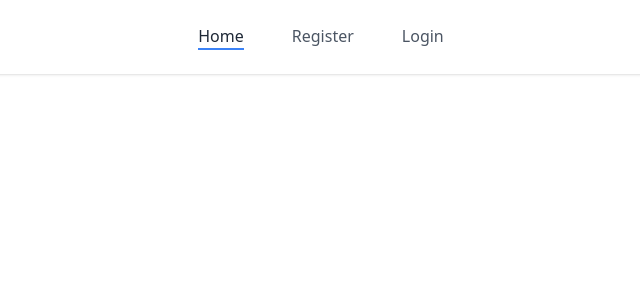
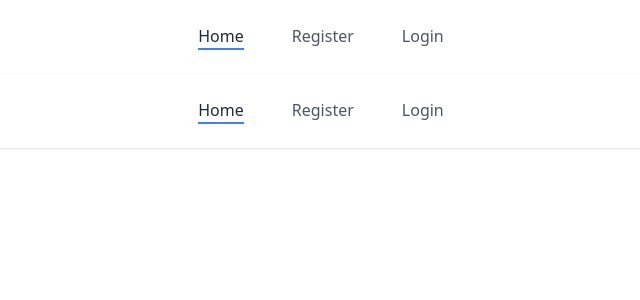
Before and after one commit to tanishqaarora/e--commerce-react, a React (Create React App) app: page / in a window 1280 px wide. Before the commit this address had no page. Shown: the top 300 px of the page, without its empty margins (319-959 px from the left). Built offline with nearby package versions, Linux system fonts and the light colour scheme.

Commit message:
changes in main component

```diff
--- a/src/components/MainComponent/MainComponent.js
+++ b/src/components/MainComponent/MainComponent.js
@@ -1,11 +1,23 @@
 import React from 'react';
 import Home from '../Home/Home';
+import { Routes, Route } from 'react-router-dom';
+import Layout from '../Layout/Layout';
+import Register from '../Auth/Register';
+import Login from '../Auth/Login';
 
 const MainComponent = () => {
     return (
-        <div>
-            <Home/>
-        </div>
+        <>
+            <div>
+                <Layout>
+                    <Routes>
+                        <Route path='/' element={ <Home/> }/>
+                        <Route path='/register' element={ <Register/> }/>
+                        <Route path='/login' element={ <Login/> }/>
+                    </Routes>
+                </Layout>
+            </div>
+        </>
     )
 }
 
```
